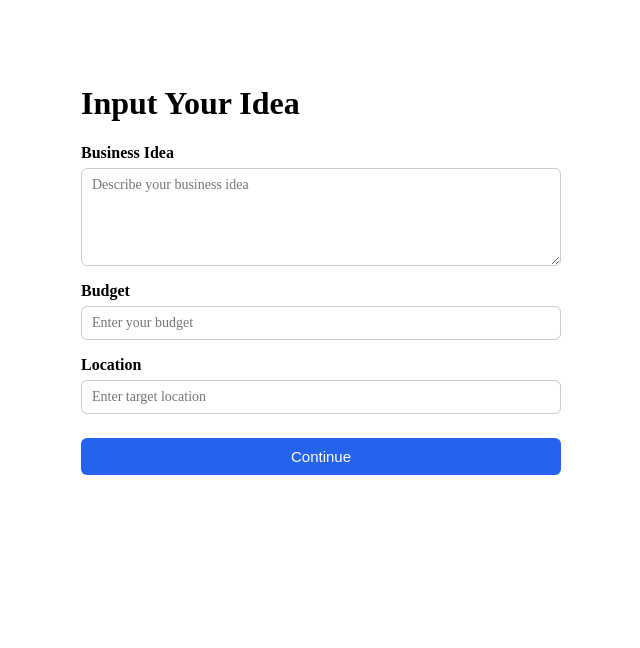
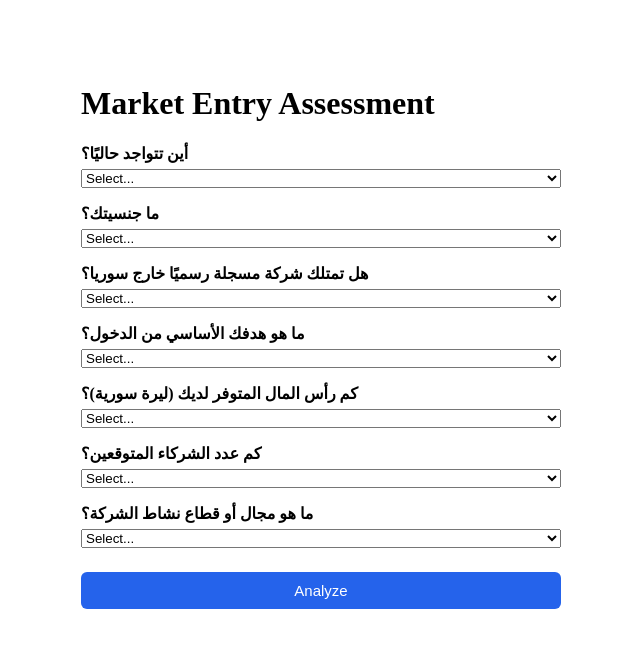
Before and after one commit to Hala-Alkeddeh/market-entry-assistant, a React (Vite) app: page /input in a window 1280 px wide. Shown: the top 648 px of the page, without its empty margins (319-959 px from the left). Built offline with nearby package versions, Linux system fonts and the light colour scheme.

Commit message:
feat: add full decision engine flow with Q1–Q7 input and sector-based result scoring

```diff
--- /dev/null
+++ b/src/decisionEngine.js
@@ -0,0 +1,99 @@
+// ==========================================
+// 1. QUESTIONS (Q1–Q7)
+// ==========================================
+export const questions = [
+  { id: "Q1", text: "أين تتواجد حاليًا؟", options: ["inside_syria", "outside_syria"] },
+  { id: "Q2", text: "ما جنسيتك؟", options: ["syrian", "arab", "foreign_non_arab"] },
+  { id: "Q3", text: "هل تمتلك شركة مسجلة رسميًا خارج سوريا؟", options: ["yes", "no"] },
+  { id: "Q4", text: "ما هو هدفك الأساسي من الدخول؟", options: ["commercial_profit", "market_study_only"] },
+  { id: "Q5", text: "كم رأس المال المتوفر لديك (ليرة سورية)؟", options: ["none", "less_than_50M", "50M_to_150M", "more_than_150M"] },
+  { id: "Q6", text: "كم عدد الشركاء المتوقعين؟", options: ["single_founder", "two_or_more_partners"] },
+  { id: "Q7", text: "ما هو مجال أو قطاع نشاط الشركة؟", options: ["trade", "services", "manufacturing", "tech", "agriculture", "other"] }
+];
+
+// ==========================================
+// 2. BASE DECISION ENGINE (DO NOT CHANGE)
+// ==========================================
+export function decideEntryType(answers) {
+  const { Q1, Q2, Q3, Q4, Q5, Q6 } = answers;
+
+  if (Q4 === "market_study_only" && Q3 === "yes") {
+    return "Representative Office";
+  }
+
+  if (Q4 === "commercial_profit" && Q3 === "yes") {
+    return "Branch";
+  }
+
+  if (Q4 === "commercial_profit" && Q3 === "no") {
+    if (Q5 === "50M_to_150M" || Q5 === "more_than_150M") {
+      return "LLC";
+    }
+
+    if (Q5 === "less_than_50M" && (Q2 === "syrian" || Q2 === "arab")) {
+      return "Sole Proprietorship";
+    }
+
+    if (Q2 === "foreign_non_arab" && Q6 === "single_founder") {
+      return "Insufficient Setup - Need Second Foreign Partner or Foreign Parent Company";
+    }
+  }
+
+  if (Q5 === "none") {
+    if (Q3 === "yes") return "Representative Office";
+    if (Q2 === "syrian" || Q2 === "arab") return "Sole Proprietorship";
+    return "No Valid Option";
+  }
+
+  return "No Valid Option";
+}
+
+// ==========================================
+// 3. SECTOR WEIGHTS (Q7 LAYER)
+// ==========================================
+const sectorWeights = {
+  trade: { LLC: 2, Branch: 2, "Representative Office": 1, "Sole Proprietorship": 1 },
+  services: { LLC: 2, Branch: 1, "Representative Office": 1, "Sole Proprietorship": 1 },
+  manufacturing: { LLC: 2, Branch: 1, "Representative Office": 0, "Sole Proprietorship": 0 },
+  tech: { LLC: 2, Branch: 1, "Representative Office": 2, "Sole Proprietorship": 1 },
+  agriculture: { LLC: 1, Branch: 1, "Representative Office": 0, "Sole Proprietorship": 2 },
+  other: { LLC: 1, Branch: 1, "Representative Office": 1, "Sole Proprietorship": 1 }
+};
+
+// ==========================================
+// 4. FINAL ENGINE (Base + Sector Layer)
+// ==========================================
+export function decideEntryTypeWithSector(answers) {
+  const baseDecision = decideEntryType(answers);
+
+  const sector = answers.Q7 || "other";
+  const weights = sectorWeights[sector] || sectorWeights.other;
+
+  // CASE 1: Valid base decision
+  if (
+    baseDecision !== "No Valid Option" &&
+    !baseDecision.startsWith("Insufficient")
+  ) {
+    const confidence = weights[baseDecision] ?? 1;
+
+    return {
+      recommended: baseDecision,
+      confidence,
+      sectorNote:
+        confidence === 0
+          ? `تنبيه: قطاع "${sector}" غير مناسب عادة لـ ${baseDecision}`
+          : null
+    };
+  }
+
+  // CASE 2: fallback logic
+  const sorted = Object.entries(weights).sort((a, b) => b[1] - a[1]);
+  const fallback = sorted[0][0];
+
+  return {
+    recommended: fallback,
+    confidence: sorted[0][1],
+    sectorNote: `تم الترشيح بناءً على القطاع "${sector}" بسبب: ${baseDecision}`,
+    originalIssue: baseDecision
+  };
+}
--- a/src/pages/Analysis.jsx
+++ b/src/pages/Analysis.jsx
@@ -1,14 +1,29 @@
 import { useEffect } from "react";
-import { useNavigate } from "react-router-dom";
+import { useNavigate, useLocation } from "react-router-dom";
 
 export default function Analysis() {
   const navigate = useNavigate();
+  const location = useLocation();
+
+  const answers = location.state;
 
   useEffect(() => {
-    setTimeout(() => {
-      navigate("/result");
-    }, 2000);
-  }, []);
+    if (!answers) {
+      navigate("/");
+      return;
+    }
 
-  return <h1>Analyzing...</h1>;
+    const timer = setTimeout(() => {
+      navigate("/result", { state: answers });
+    }, 1500);
+
+    return () => clearTimeout(timer);
+  }, [answers, navigate]);
+
+  return (
+    <div>
+      <h1>Analyzing your market entry...</h1>
+      <p>Please wait</p>
+    </div>
+  );
 }
--- a/src/pages/Input.jsx
+++ b/src/pages/Input.jsx
@@ -1,53 +1,60 @@
 import { useState } from "react";
 import { useNavigate } from "react-router-dom";
+import { questions } from "../decisionEngine";
 import "./Input.css";
 
 export default function Input() {
   const navigate = useNavigate();
 
-  const [businessIdea, setBusinessIdea] = useState("");
-  const [budget, setBudget] = useState("");
-  const [location, setLocation] = useState("");
+  const [answers, setAnswers] = useState({
+    Q1: "",
+    Q2: "",
+    Q3: "",
+    Q4: "",
+    Q5: "",
+    Q6: "",
+    Q7: ""
+  });
+
+  function handleChange(id, value) {
+    setAnswers((prev) => ({
+      ...prev,
+      [id]: value
+    }));
+  }
+
+  function handleSubmit() {
+    navigate("/analysis", { state: answers });
+  }
 
   return (
     <div className="input-page">
-      <h1>Input Your Idea</h1>
+      <h1>Market Entry Assessment</h1>
 
-      <form className="input-form" onSubmit={(e) => e.preventDefault()}>
-        <div className="form-group">
-          <label htmlFor="businessIdea">Business Idea</label>
-          <textarea
-            id="businessIdea"
-            placeholder="Describe your business idea"
-            value={businessIdea}
-            onChange={(e) => setBusinessIdea(e.target.value)}
-          />
-        </div>
+      <form
+        className="input-form"
+        onSubmit={(e) => e.preventDefault()}
+      >
+        {questions.map((q) => (
+          <div className="form-group" key={q.id}>
+            <label>{q.text}</label>
 
-        <div className="form-group">
-          <label htmlFor="budget">Budget</label>
-          <input
-            id="budget"
-            type="number"
-            placeholder="Enter your budget"
-            value={budget}
-            onChange={(e) => setBudget(e.target.value)}
-          />
-        </div>
+            <select
+              value={answers[q.id]}
+              onChange={(e) => handleChange(q.id, e.target.value)}
+            >
+              <option value="">Select...</option>
+              {q.options.map((opt) => (
+                <option key={opt} value={opt}>
+                  {opt}
+                </option>
+              ))}
+            </select>
+          </div>
+        ))}
 
-        <div className="form-group">
-          <label htmlFor="location">Location</label>
-          <input
-            id="location"
-            type="text"
-            placeholder="Enter target location"
-            value={location}
-            onChange={(e) => setLocation(e.target.value)}
-          />
-        </div>
-
-        <button type="button" onClick={() => navigate("/analysis")}>
-          Continue
+        <button type="button" onClick={handleSubmit}>
+          Analyze
         </button>
       </form>
     </div>
--- a/src/pages/Result.jsx
+++ b/src/pages/Result.jsx
@@ -1,8 +1,59 @@
+import { useLocation, useNavigate } from "react-router-dom";
+import { decideEntryTypeWithSector } from "../decisionEngine";
+
 export default function Result() {
+  const location = useLocation();
+  const navigate = useNavigate();
+
+  const answers = location.state;
+
+  // حماية إضافية (MVP-safe)
+  if (!answers || typeof answers !== "object") {
+    return (
+      <div className="result-page">
+        <h2>No data found</h2>
+        <p>Please complete the assessment first.</p>
+        <button onClick={() => navigate("/")}>
+          Go Back
+        </button>
+      </div>
+    );
+  }
+
+  const result = decideEntryTypeWithSector(answers);
+
   return (
-    <div>
-      <h1>Decision Brief</h1>
-      <p>This is mock output for now.</p>
+    <div className="result-page">
+      <h1>Market Entry Decision</h1>
+
+      <div className="result-box">
+        <h2>Recommended Entry Type</h2>
+
+        <h3 style={{ fontSize: "28px", margin: "10px 0" }}>
+          {result.recommended}
+        </h3>
+
+        <p>
+          Confidence:{" "}
+          <strong>{result.confidence ?? 1}</strong> / 2
+        </p>
+
+        {result.sectorNote && (
+          <p className="warning">
+            ⚠ {result.sectorNote}
+          </p>
+        )}
+
+        {result.originalIssue && (
+          <p className="info">
+            Issue: {result.originalIssue}
+          </p>
+        )}
+      </div>
+
+      <button onClick={() => navigate("/")}>
+        Start New Analysis
+      </button>
     </div>
   );
 }
```
